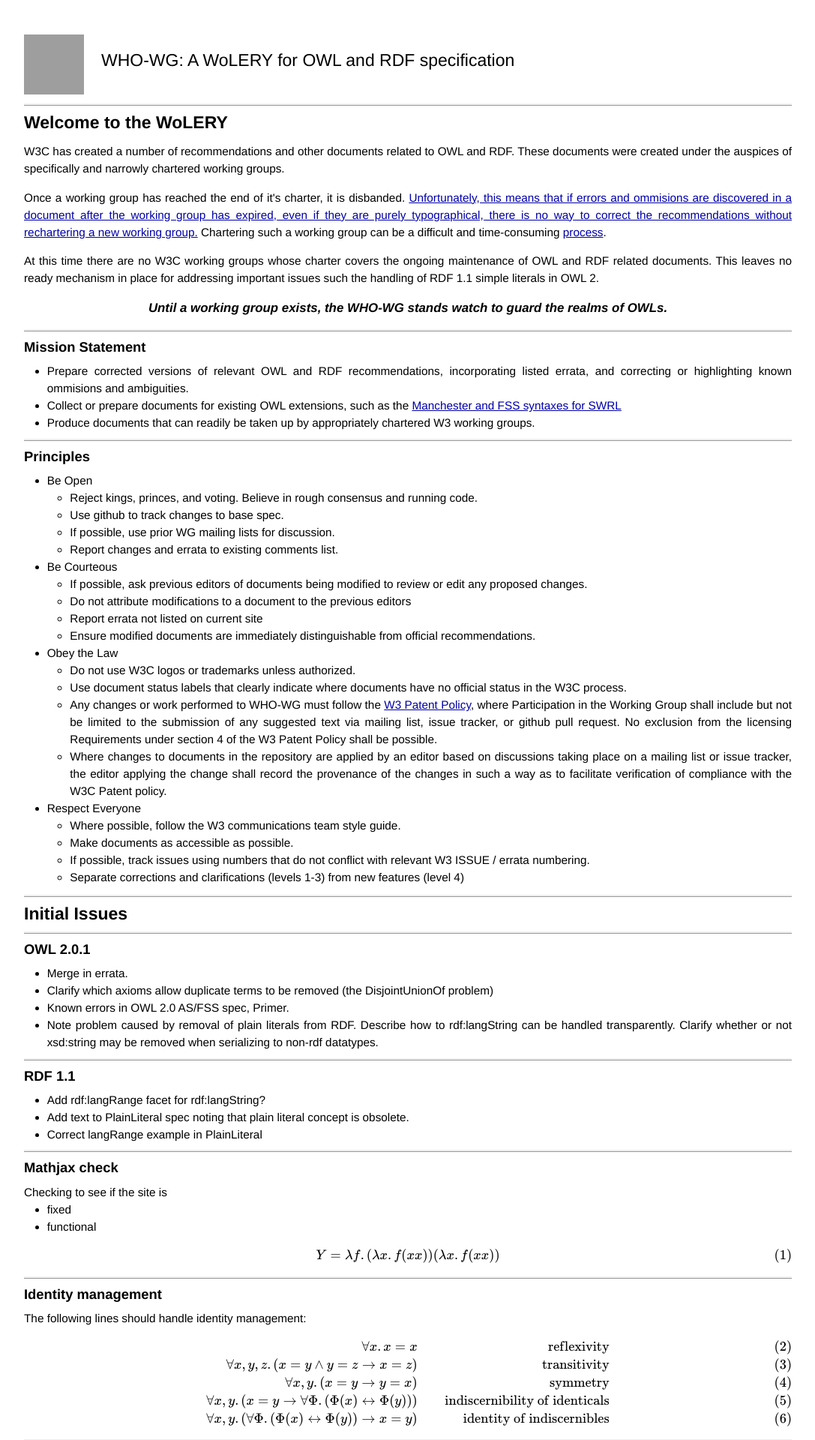
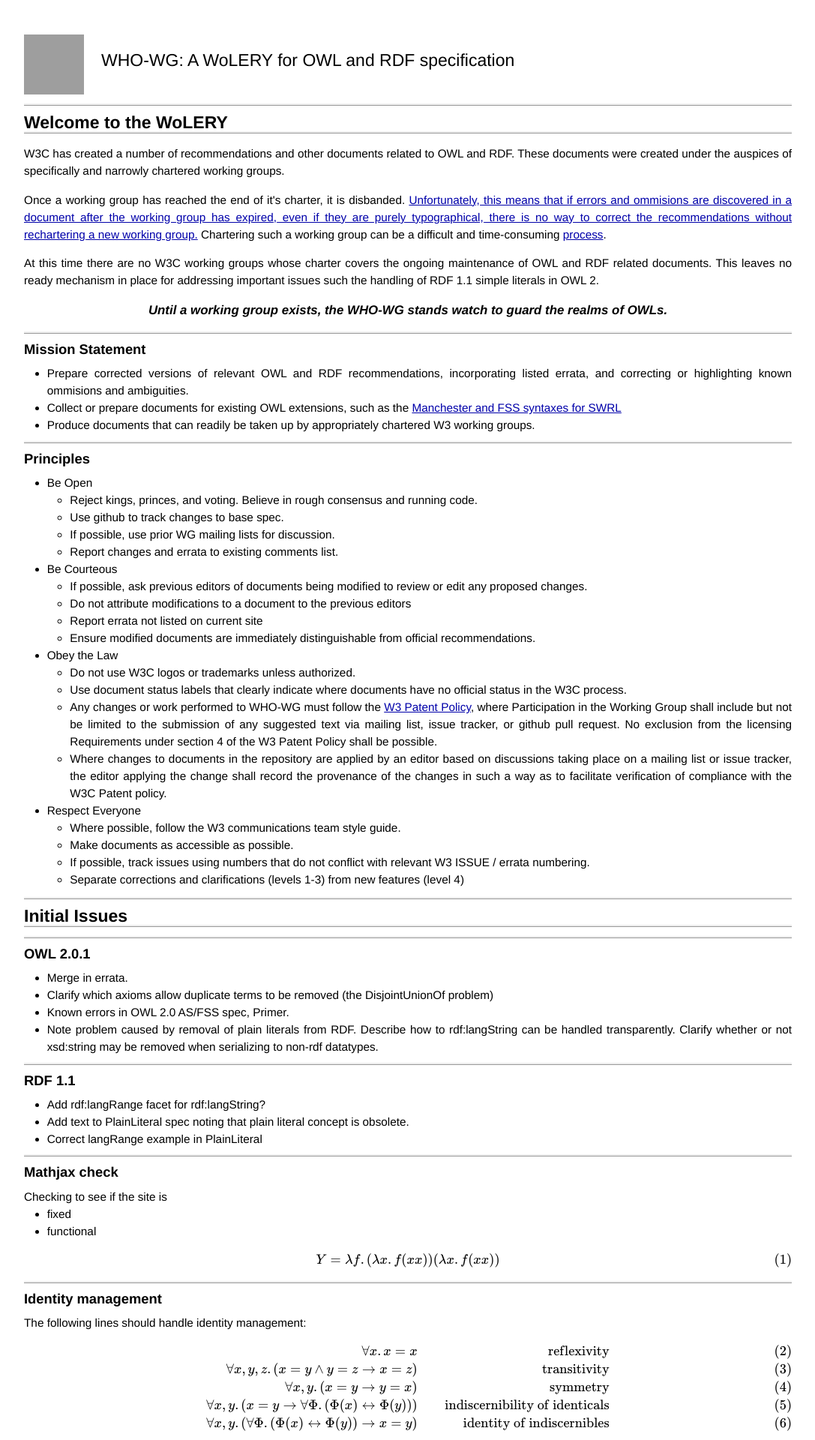
Before and after one commit to WHO-WG/WHO-WG.github.io, a Jekyll site: the page built from index.html, in a window 1280 px wide. Shown: the top 1920 px of the page at 75% size, without its empty margins (96-1183 px from the left). Built offline with Jekyll 4.4.1, drawn with Linux system fonts in a browser that asks for light colours; Markdown is read by kramdown in place of the engine named in the settings; formulas are drawn with MathJax 3; grey boxes are pictures that could not be loaded.

Commit message:
front page changes

```diff
--- a/css/main.css
+++ b/css/main.css
@@ -27,7 +27,9 @@
 border-top-style: ridge;}
 
 h1 {
-    font-size: 150%; }
+    font-size: 150%;
+    border-bottom-style:ridge;
+}
 h2 {
     font-size: 120%;
 }
```
